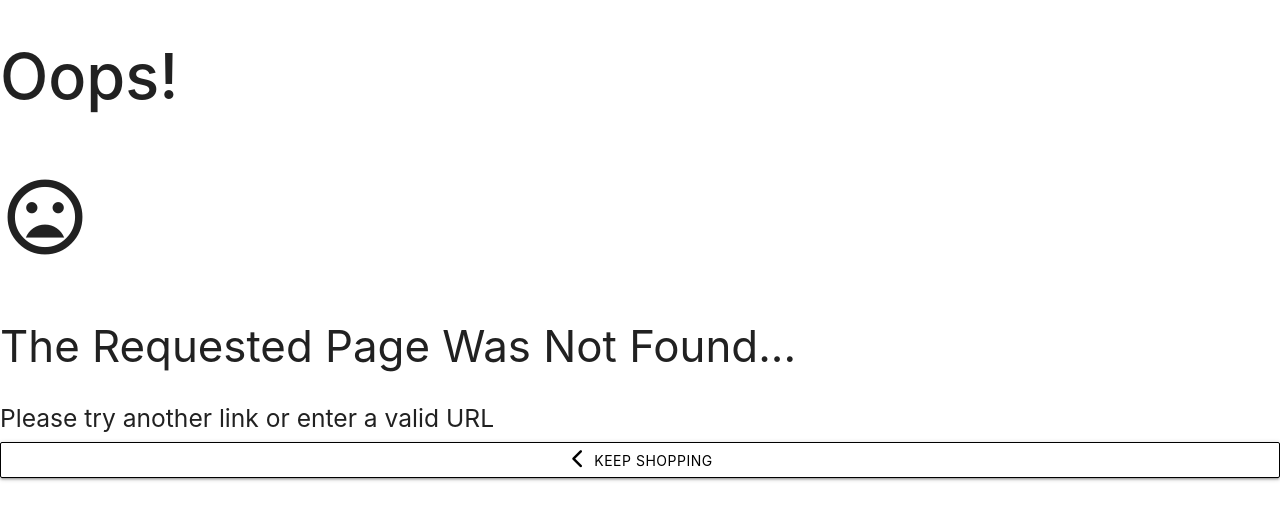
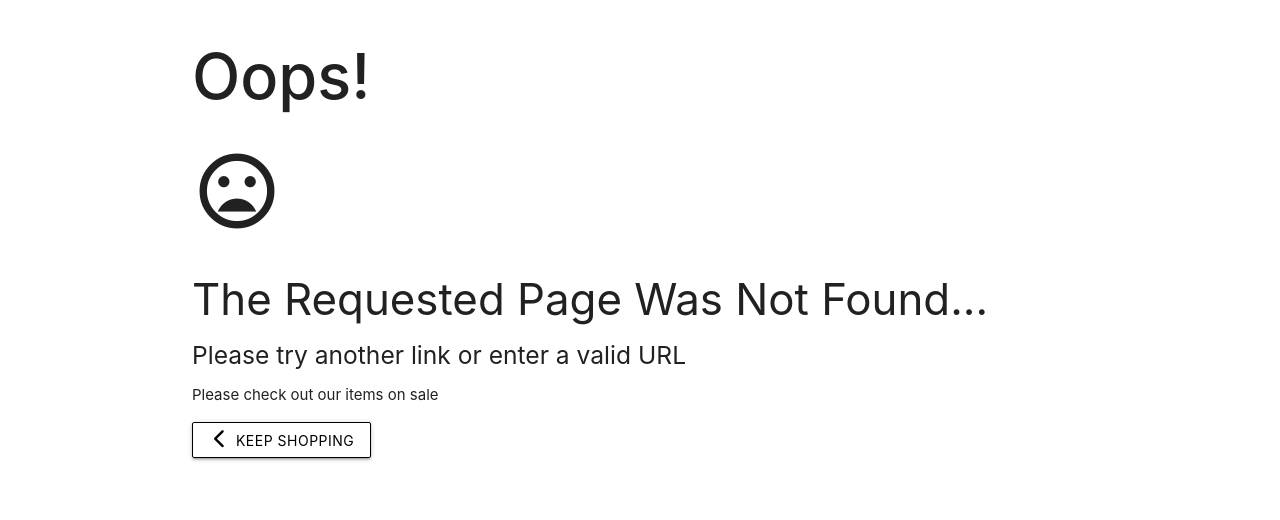
Before and after one commit to misza80/CI_project4_CastleVapes, a Django app: template templates/404.html in a window 1280 px wide. Shown: the part 80-600 px from the top of the page. Run offline with Django 3.2, Linux system fonts and the light colour scheme; the template is opened without the code that fills it, so the values that code supplies are empty; some libraries are stand-ins or nearby versions.

Commit message:
edited 404 layout

```diff
--- a/templates/404.html
+++ b/templates/404.html
@@ -1,16 +1,17 @@
 {% extends 'base.html' %}
 
 {% block content %}
-
+<div class="container s12">
     <h1><strong>Oops!</strong></h1>
     <h2><i class="material-icons large">mood_bad</i></h2>
     <h3>The Requested Page Was Not Found...</h3>
     <h5>Please try another link or enter a valid URL</h5>
-    <a href="{% url 'products' %}" class="btn whitebutton black-text">
+    <p>Please check out our items on sale</p><a href="{% url 'products' %}" class="btn whitebutton black-text">
         <span class="icon">
             <i class="fas fa-chevron-left"></i>
         </span>
         <span>Keep Shopping</span>
     </a>
+</div>
 
 {% endblock %}
```
